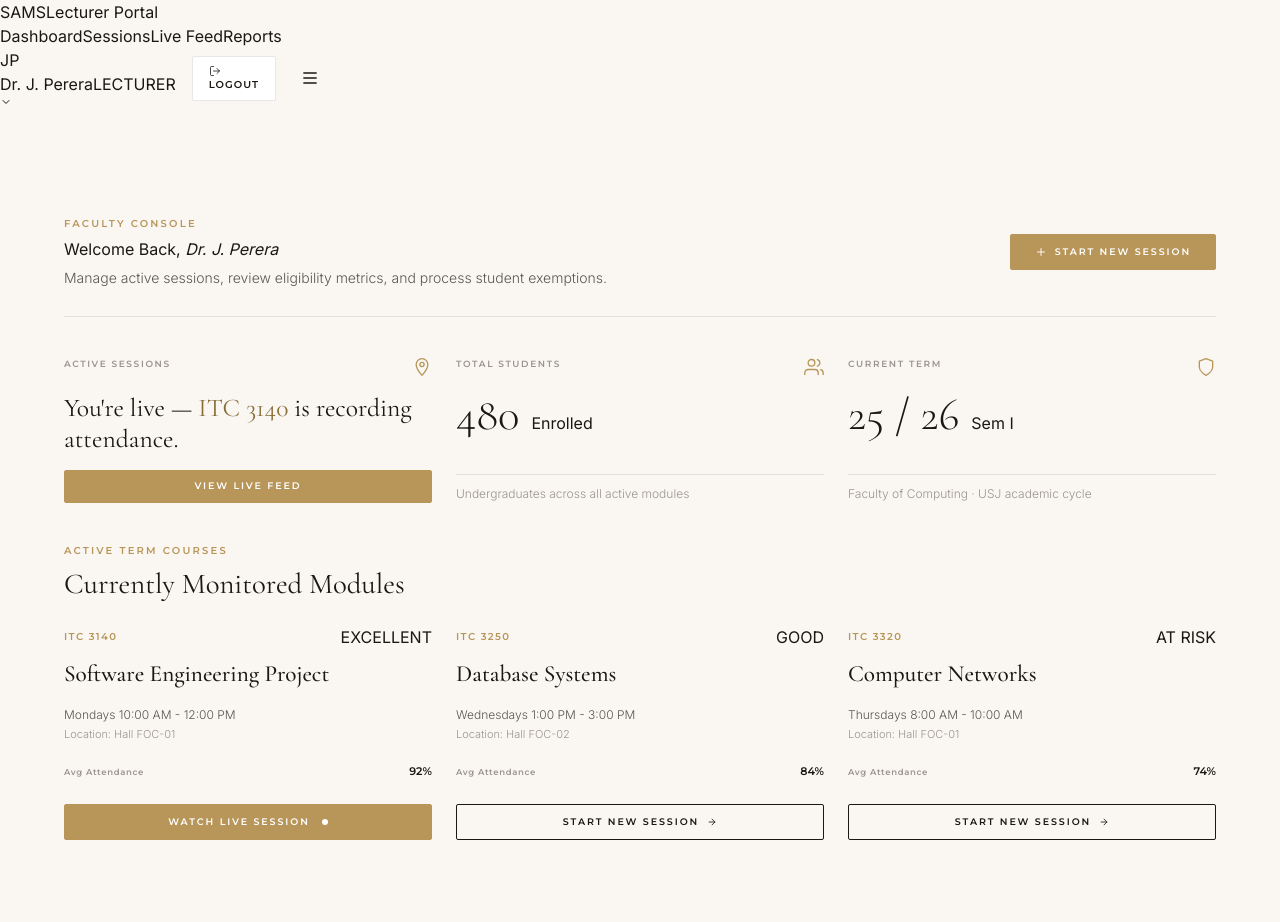
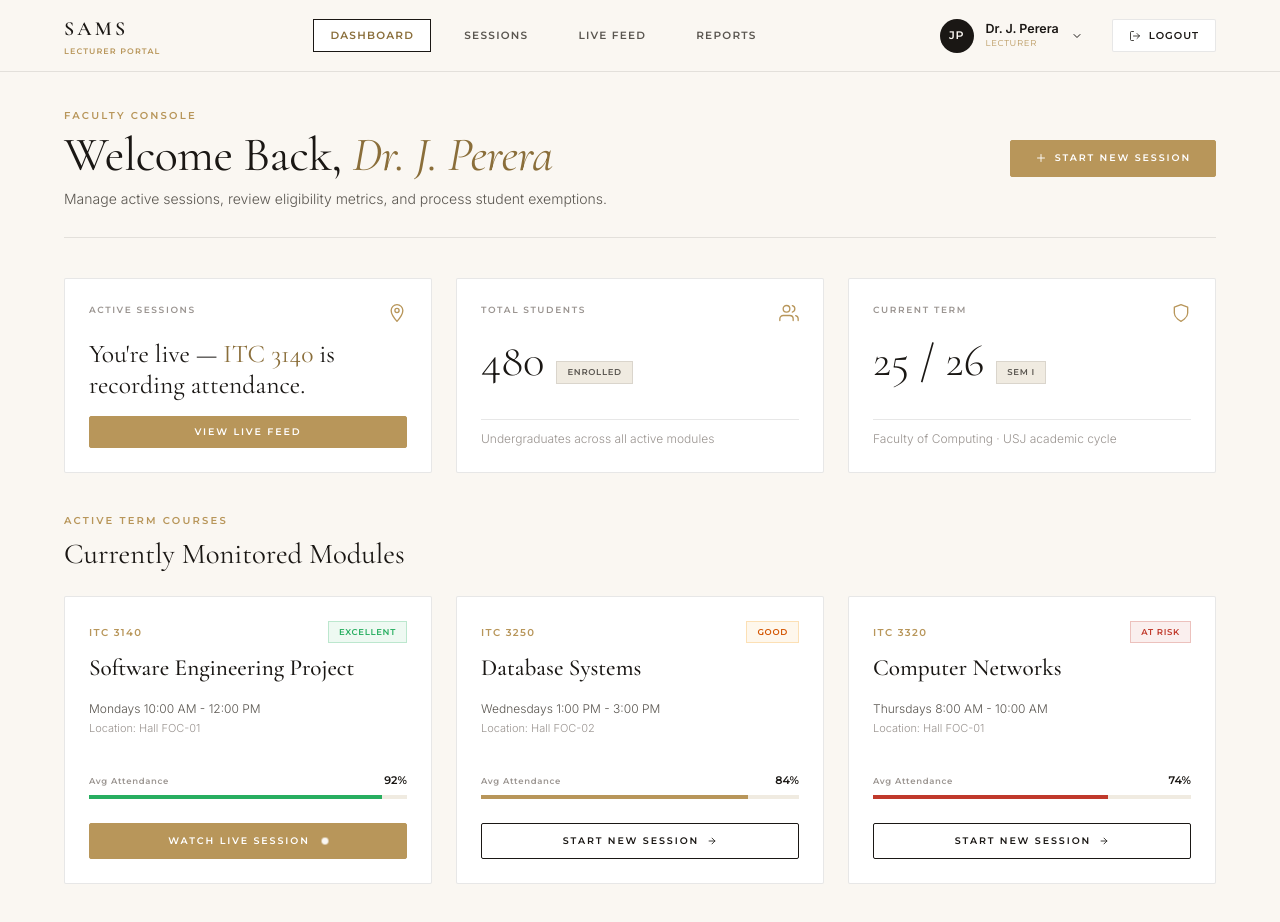
Before and after one commit to Rishanthan-R/Smart-Attendance-Management-System-SAMS, a Next.js app in the folder sams-frontend/: page /lecturer in a window 1280 px wide. Shown: the top 922 px of the page. Built offline with nearby package versions, Linux system fonts and the light colour scheme.

Commit message:
feat: implement lecturer panel ui layout and style updates

```diff
--- a/sams-frontend/app/auth/login/page.jsx
+++ b/sams-frontend/app/auth/login/page.jsx
@@ -51,7 +51,7 @@ export default function LoginPage() {
 
             // The backend returns the verified role — always trust this over roleHint.
             const destination =
-                data.role === "lecturer" ? "/dashboard/lecturer" : "/dashboard/student";
+                data.role === "lecturer" ? "/lecturer" : "/student";
             router.push(destination);
         } catch (error) {
             console.error(error);
--- a/sams-frontend/app/globals.css
+++ b/sams-frontend/app/globals.css
@@ -1033,3 +1033,420 @@ body {
     gap: 0;
   }
 }
+
+/* ══════════════════════════════════════════════════════════════════
+   LECTURER PANEL REDESIGN STYLES
+   ══════════════════════════════════════════════════════════════════ */
+
+/* --- Lecturer Navbar --- */
+.lecturer-nav {
+  position: fixed;
+  top: 0;
+  left: 0;
+  right: 0;
+  z-index: 100;
+  background: rgba(250, 247, 242, 0.96);
+  backdrop-filter: blur(12px);
+  border-bottom: 1px solid var(--border);
+  height: 72px;
+  display: flex;
+  align-items: center;
+  transition: all 0.3s ease;
+}
+
+.lecturer-nav-container {
+  width: 100%;
+  max-width: 1200px;
+  margin: 0 auto;
+  padding: 0 24px;
+  display: flex;
+  align-items: center;
+  justify-content: space-between;
+}
+
+.lecturer-logo {
+  font-family: 'Cormorant Garamond', Georgia, serif;
+  font-size: 20px;
+  font-weight: 600;
+  letter-spacing: 0.16em;
+  text-transform: uppercase;
+  color: var(--ink);
+  text-decoration: none;
+  display: flex;
+  flex-direction: column;
+}
+
+.lecturer-logo-sub {
+  font-family: 'Montserrat', sans-serif;
+  font-size: 8px;
+  letter-spacing: 0.14em;
+  text-transform: uppercase;
+  color: var(--gold);
+  margin-top: 1px;
+}
+
+.lecturer-menu {
+  display: flex;
+  gap: 16px;
+  align-items: center;
+}
+
+.lecturer-menu-link {
+  font-family: 'Montserrat', sans-serif;
+  font-size: 10.5px;
+  font-weight: 600;
+  letter-spacing: 0.12em;
+  text-transform: uppercase;
+  color: var(--ink-muted);
+  text-decoration: none;
+  padding: 8px 16px;
+  border: 1.5px solid transparent;
+  transition: all 0.2s ease;
+}
+
+.lecturer-menu-link:hover {
+  color: var(--ink);
+}
+
+.lecturer-menu-link.active {
+  color: var(--gold-dark);
+  border-color: var(--ink);
+  background: var(--white);
+}
+
+.profile-section {
+  display: flex;
+  align-items: center;
+  gap: 12px;
+  cursor: pointer;
+  padding: 6px 12px;
+  border: 1px solid transparent;
+  transition: all 0.2s ease;
+  position: relative;
+}
+
+.profile-section:hover {
+  background: rgba(184, 150, 90, 0.05);
+  border-color: var(--border);
+}
+
+.profile-avatar {
+  width: 34px;
+  height: 34px;
+  background: var(--ink);
+  color: var(--cream);
+  display: flex;
+  align-items: center;
+  justify-content: center;
+  font-family: 'Montserrat', sans-serif;
+  font-size: 11px;
+  font-weight: 600;
+  letter-spacing: 0.05em;
+  border-radius: 50%;
+}
+
+.profile-info {
+  display: none;
+  flex-direction: column;
+  text-align: left;
+}
+
+@media (min-width: 900px) {
+  .profile-info {
+    display: flex;
+  }
+}
+
+.profile-name {
+  font-size: 12.5px;
+  font-weight: 600;
+  color: var(--ink);
+  line-height: 1.2;
+}
+
+.profile-role {
+  font-family: 'Montserrat', sans-serif;
+  font-size: 8.5px;
+  letter-spacing: 0.08em;
+  text-transform: uppercase;
+  color: var(--gold);
+  margin-top: 1px;
+}
+
+.lecturer-logout-btn {
+  display: none !important;
+}
+
+@media (min-width: 900px) {
+  .lecturer-logout-btn {
+    display: flex !important;
+  }
+}
+
+.dropdown-menu {
+  position: absolute;
+  top: calc(100% + 8px);
+  right: 0;
+  width: 220px;
+  background: var(--white);
+  border: 1px solid var(--border);
+  box-shadow: 0 10px 30px rgba(26, 23, 20, 0.08);
+  padding: 8px 0;
+  z-index: 110;
+  display: flex;
+  flex-direction: column;
+}
+
+.dropdown-header {
+  padding: 12px 16px;
+  border-bottom: 1px solid var(--border);
+  font-family: 'Inter', sans-serif;
+}
+
+.dropdown-header-name {
+  font-size: 13.5px;
+  font-weight: 600;
+  color: var(--ink);
+}
+
+.dropdown-header-info {
+  font-size: 11px;
+  color: var(--ink-light);
+  margin-top: 2px;
+}
+
+.dropdown-item {
+  display: flex;
+  align-items: center;
+  gap: 10px;
+  padding: 10px 16px;
+  font-family: 'Montserrat', sans-serif;
+  font-size: 10px;
+  font-weight: 600;
+  letter-spacing: 0.1em;
+  text-transform: uppercase;
+  color: var(--ink-muted);
+  text-decoration: none;
+  background: none;
+  border: none;
+  width: 100%;
+  text-align: left;
+  cursor: pointer;
+  transition: all 0.2s ease;
+}
+
+.dropdown-item:hover {
+  background: var(--cream);
+  color: var(--gold-dark);
+}
+
+.dropdown-item.logout {
+  color: #c0392b;
+}
+
+.dropdown-item.logout:hover {
+  background: rgba(192, 57, 43, 0.05);
+  color: #c0392b;
+}
+
+.dropdown-divider {
+  height: 1px;
+  background: var(--border);
+  margin: 6px 0;
+}
+
+/* --- Dashboard Elements --- */
+.dashboard-heading {
+  font-family: 'Cormorant Garamond', Georgia, serif;
+  font-size: clamp(2rem, 4vw, 3rem);
+  font-weight: 400;
+  letter-spacing: -0.01em;
+  color: var(--ink);
+  line-height: 1.1;
+}
+
+.dashboard-heading em {
+  font-style: italic;
+  font-weight: 400;
+  color: var(--gold-dark);
+}
+
+.dashboard-card {
+  background: var(--white);
+  border: 1px solid var(--border);
+  border-radius: var(--radius);
+  padding: 24px;
+  transition: all 0.25s ease;
+}
+
+.dashboard-card:hover {
+  border-color: var(--gold-light);
+  transform: translateY(-2px);
+  box-shadow: 0 12px 30px rgba(184, 150, 90, 0.08);
+}
+
+.stat-card-badge {
+  font-family: 'Montserrat', sans-serif;
+  font-size: 9px;
+  font-weight: 600;
+  letter-spacing: 0.08em;
+  text-transform: uppercase;
+  padding: 3px 8px;
+  border: 1px solid var(--border);
+}
+
+.pulse-dot {
+  width: 6px;
+  height: 6px;
+  border-radius: 50%;
+  background-color: #c0392b;
+  display: inline-block;
+  margin-right: 6px;
+  animation: pulse-dot-anim 1.5s infinite;
+}
+
+@keyframes pulse-dot-anim {
+  0% { transform: scale(0.9); opacity: 0.5; }
+  50% { transform: scale(1.2); opacity: 1; }
+  100% { transform: scale(0.9); opacity: 0.5; }
+}
+
+.progress-container {
+  margin-top: 14px;
+}
+
+.progress-track {
+  width: 100%;
+  height: 4px;
+  background: var(--cream-dark);
+  position: relative;
+  overflow: hidden;
+}
+
+.progress-bar {
+  height: 100%;
+  background: var(--gold);
+  transition: width 0.5s ease-out;
+}
+
+.progress-bar.at-risk {
+  background: #c0392b;
+}
+
+.progress-bar.good {
+  background: var(--gold);
+}
+
+.progress-bar.excellent {
+  background: #27ae60;
+}
+
+/* --- Table styling --- */
+.sams-table-wrap {
+  width: 100%;
+  overflow-x: auto;
+  border: 1px solid var(--border);
+  background: var(--white);
+}
+
+.sams-table {
+  width: 100%;
+  border-collapse: collapse;
+  text-align: left;
+}
+
+.sams-table th {
+  font-family: 'Montserrat', sans-serif;
+  font-size: 9.5px;
+  font-weight: 600;
+  letter-spacing: 0.12em;
+  text-transform: uppercase;
+  color: var(--ink-light);
+  padding: 16px 20px;
+  border-bottom: 1px solid var(--border);
+  background: var(--cream);
+}
+
+.sams-table td {
+  padding: 16px 20px;
+  border-bottom: 1px solid var(--border);
+  font-size: 13.5px;
+  color: var(--ink-muted);
+  font-family: 'Inter', sans-serif;
+  font-weight: 400;
+  vertical-align: middle;
+}
+
+.sams-table tr:last-child td {
+  border-bottom: none;
+}
+
+.sams-table tr:hover td {
+  background: rgba(250, 247, 242, 0.5);
+  color: var(--ink);
+}
+
+.sams-badge {
+  display: inline-flex;
+  align-items: center;
+  padding: 4px 10px;
+  font-family: 'Montserrat', sans-serif;
+  font-size: 8.5px;
+  font-weight: 600;
+  letter-spacing: 0.08em;
+  text-transform: uppercase;
+}
+
+.sams-badge.verified {
+  background: rgba(39, 174, 96, 0.08);
+  border: 1px solid rgba(39, 174, 96, 0.25);
+  color: #27ae60;
+}
+
+.sams-badge.rejected {
+  background: rgba(192, 57, 43, 0.08);
+  border: 1px solid rgba(192, 57, 43, 0.25);
+  color: #c0392b;
+}
+
+.sams-badge.warning {
+  background: rgba(243, 156, 18, 0.08);
+  border: 1px solid rgba(243, 156, 18, 0.25);
+  color: #d35400;
+}
+
+.sams-badge.neutral {
+  background: var(--cream-dark);
+  border: 1px solid var(--border);
+  color: var(--ink-muted);
+}
+
+.sams-badge.live {
+  background: rgba(192, 57, 43, 0.08);
+  border: 1px solid rgba(192, 57, 43, 0.3);
+  color: #c0392b;
+  position: relative;
+}
+
+/* --- Mobile nav layout --- */
+.mobile-nav-toggle {
+  display: none;
+  background: none;
+  border: none;
+  cursor: pointer;
+  color: var(--ink);
+}
+
+@media (max-width: 900px) {
+  .lecturer-menu {
+    display: none;
+  }
+
+  .mobile-nav-toggle {
+    display: block;
+  }
+
+  .lecturer-nav-container {
+    padding: 0 16px;
+  }
+}
```
